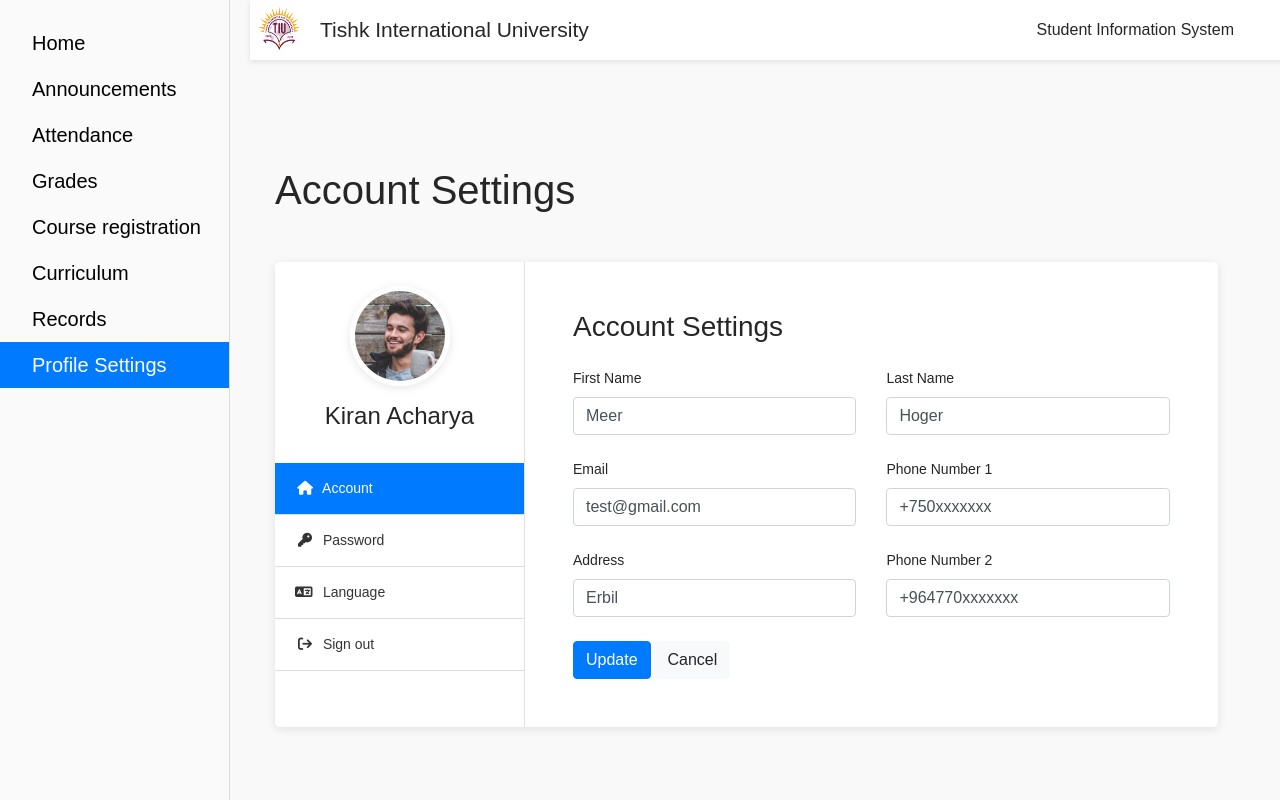
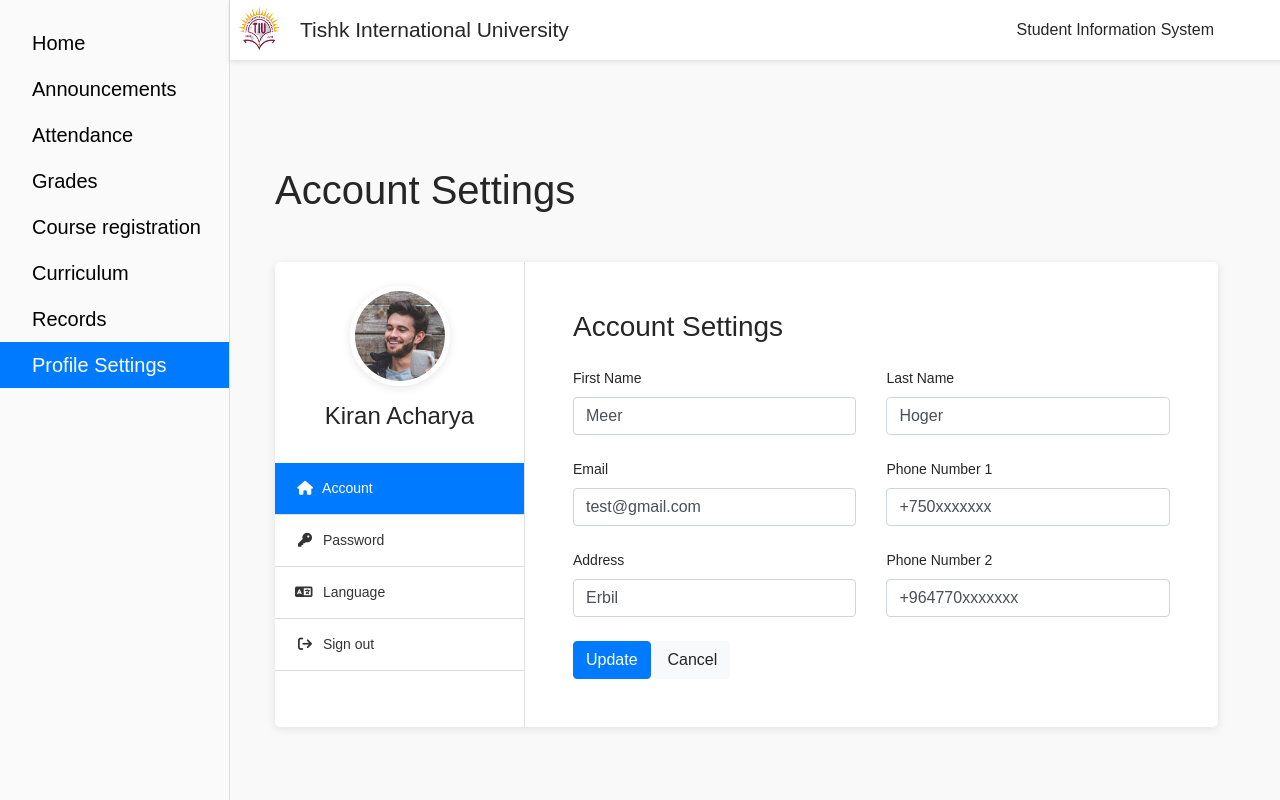
Before and after one commit to BlindMizuri/SIS_UNI_Projrct, a plain HTML site: page ProfileSetting.html in a window 1280 px wide. Drawn offline with nearby package versions, Linux system fonts and the light colour scheme.

Commit message:
Update Style.css

```diff
--- a/Style.css
+++ b/Style.css
@@ -167,9 +167,18 @@ body {
 	  width: 230px;
 
 	}
-	.sidebar-link:first-child{
-		font-size: 17px !important;
-	}
+	.logo {
+		position: fixed;
+		top: 0;
+		left: 230px;
+		width: calc(100% - 200px);
+		display: flex;
+		align-items: center;
+		height: 60px;
+		z-index: 9999;
+		box-shadow: 0px 2px 5px rgba(0, 0, 0, 0.1);
+		background-color: #ffffff;
+	  }
 
 	#openNav {
 	  display: none;
```
